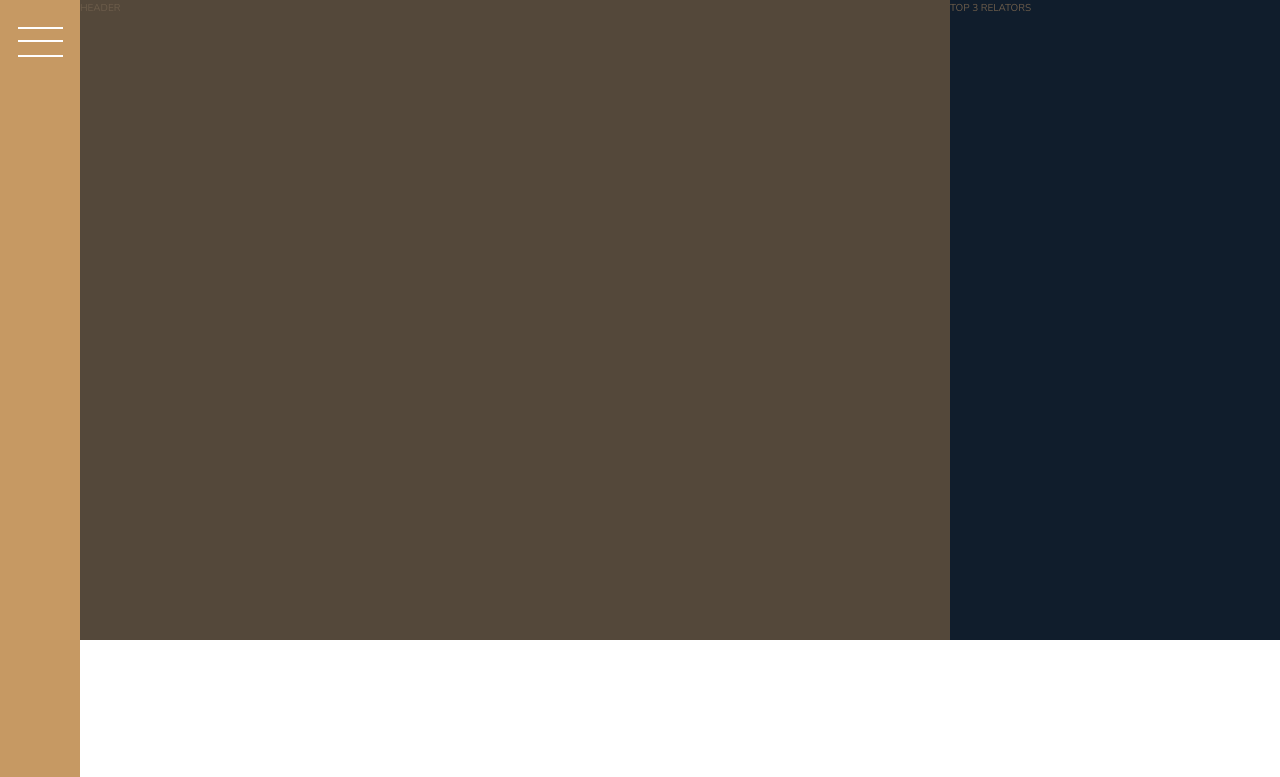
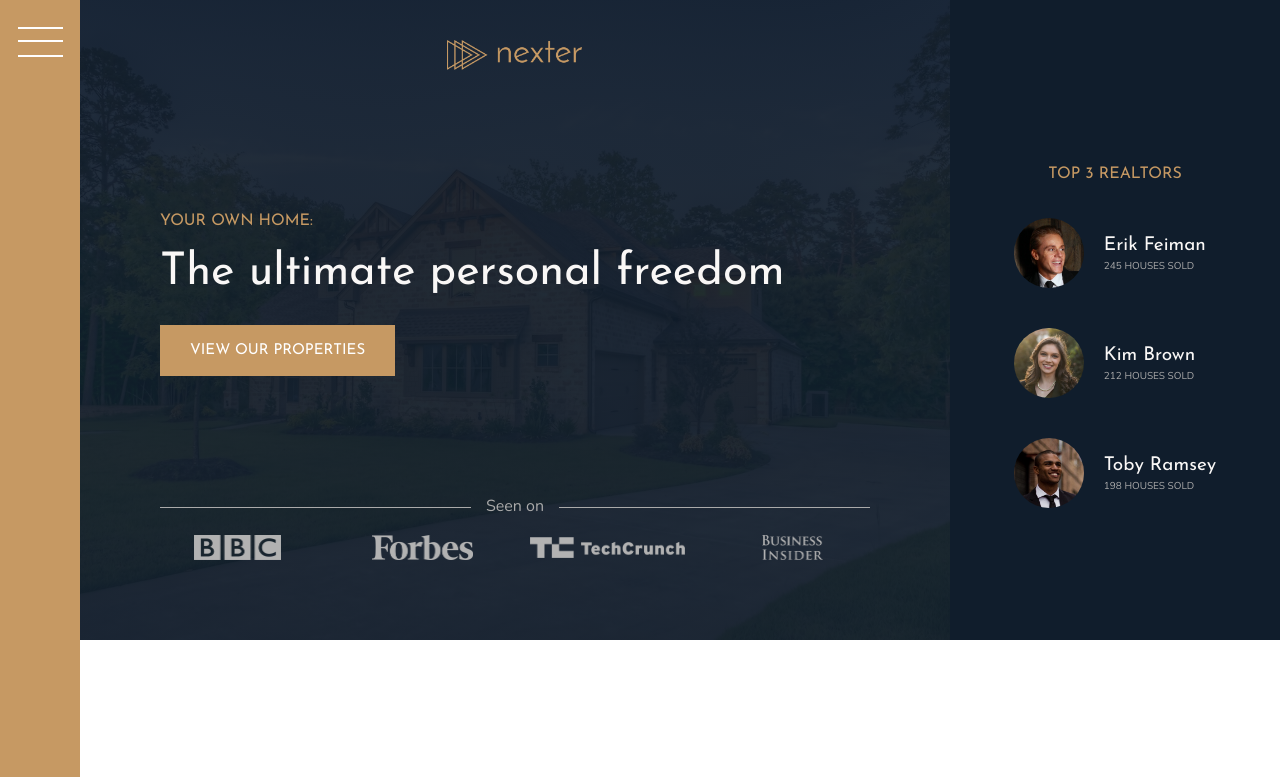
Before and after one commit to caarbelaezg/Nexter, a website: page index.html in a window 1280 px wide. Shown: the top 777 px of the page. Drawn offline with nearby package versions, Linux system fonts and the light colour scheme.

Commit message:
heading of webpage

```diff
--- a/index.html
+++ b/index.html
@@ -18,8 +18,41 @@
     <div class="sidebar">
         <button class="nav-btn"></button>
     </div>
-    <div class="header">HEADER</div>
-    <div class="realtors">TOP 3 RELATORS</div>
+    <div class="header">
+        <img src="img/logo.png" alt="Nexter logo" class="header__logo">
+        <h3 class="heading-3">Your own home:</h3>
+        <h1 class="heading-1">The ultimate personal freedom</h1>
+        <button class="btn header__btn">View our properties</button>
+        <div class="header__seenon-text">Seen on</div>
+        <div class="header__seenon-logo">
+            <img src="img/logo-bbc.png" alt="Seen on logo 1">
+            <img src="img/logo-forbes.png" alt="Seen on logo 2">
+            <img src="img/logo-techcrunch.png" alt="Seen on logo 3">
+            <img src="img/logo-bi.png" alt="Seen on logo 4">
+        </div>
+    </div>
+    <div class="realtors">
+        <h3 class="heading-3 mb-md">Top 3 Realtors</h3>
+    <div class="realtors__list">
+        <img src="img/realtor-1.jpeg" alt="Realtor 1" class="realtors__img">
+        <div class="realtors__details">
+            <h4 class="heading-4 heading-4--light">Erik Feiman</h4>
+            <p class="realtors__sold">245 houses sold</p>
+        </div>
+
+        <img src="img/realtor-2.jpeg" alt="Realtor 2" class="realtors__img">
+        <div class="realtors__details">
+            <h4 class="heading-4 heading-4--light">Kim Brown</h4>
+            <p class="realtors__sold">212 houses sold</p>
+        </div>
+
+        <img src="img/realtor-3.jpeg" alt="Realtor 3" class="realtors__img">
+        <div class="realtors__details">
+            <h4 class="heading-4 heading-4--light">Toby Ramsey</h4>
+            <p class="realtors__sold">198 houses sold</p>
+        </div>
+    </div>
+    </div>
     <div class="features">
         <div class="feature">
             <svg class="feature__icon">
--- a/sass/_header.scss
+++ b/sass/_header.scss
@@ -1,4 +1,57 @@
-.header{
-    background-color: $color-grey-dark-1;
-    grid-column: full-start/col-end 6;
+.header {
+  background-color: $color-grey-dark-1;
+  grid-column: full-start/col-end 6;
+  background-image: linear-gradient(
+      rgba($color-secondary, 0.93),
+      rgba($color-secondary, 0.93)
+    ),
+    url(../img/hero.jpeg);
+  background-size: cover;
+  background-position: center;
+  padding: 8rem;
+  padding-top: 4rem;
+  display: grid;
+  grid-template-rows: 1fr min-content minmax(6rem, min-content) 1fr;
+  grid-template-columns: minmax(min-content, max-content);
+  row-gap: 1.5rem;
+  justify-content: center;
+
+  &__logo {
+    height: 3rem;
+    justify-self: center;
+  }
+
+  &__btn {
+    align-self: start;
+    justify-self: start;
+  }
+  &__seenon-text {
+    display: grid;
+    grid-template-columns: 1fr max-content 1fr;
+    column-gap: 1.5rem;
+    align-items: center;
+
+    font-size: 1.6rem;
+    color: $color-grey-light-2;
+
+    &::before,
+    &::after {
+      content: "";
+      height: 1px;
+      display: block;
+      background-color: currentColor;
+    }
+  }
+  &__seenon-logo {
+    display: grid;
+    grid-template-columns: repeat(4, 1fr);
+    column-gap: 3rem;
+    justify-items: center;
+    align-items: center;
+    img {
+      max-height: 2.5rem;
+      max-width: 100%;
+      filter: brightness(70%);
+    }
+  }
 }
--- a/sass/_realtors.scss
+++ b/sass/_realtors.scss
@@ -1,4 +1,31 @@
 .realtors{
     background-color: $color-secondary;
     grid-column: col-start 7 /full-end;
+    padding-top: 3rem;
+
+    display: flex;
+    flex-direction: column;
+    align-items: center;
+    justify-content: center;
+
+
+    &__list{
+        display: grid;
+        grid-template-columns: min-content max-content;
+        column-gap: 2rem;
+        row-gap: 5vh;
+        align-items: center;
+    }
+
+    &__img{
+        width: 7rem;
+        border-radius: 50%;
+        display: block;
+    }
+
+    &__sold{
+        text-transform: uppercase;
+        color: $color-grey-light-2;
+        margin-top: -3px;
+    }
 }
--- a/sass/_typography.scss
+++ b/sass/_typography.scss
@@ -4,6 +4,9 @@
 }
 .heading-1 {
   @extend %heading;
+  font-size: 4.5rem;
+  color: $color-grey-light-1;
+  line-height: 1;
 }
 .heading-2 {
   @extend %heading;
```
Also changed, not shown: css/style.css.
